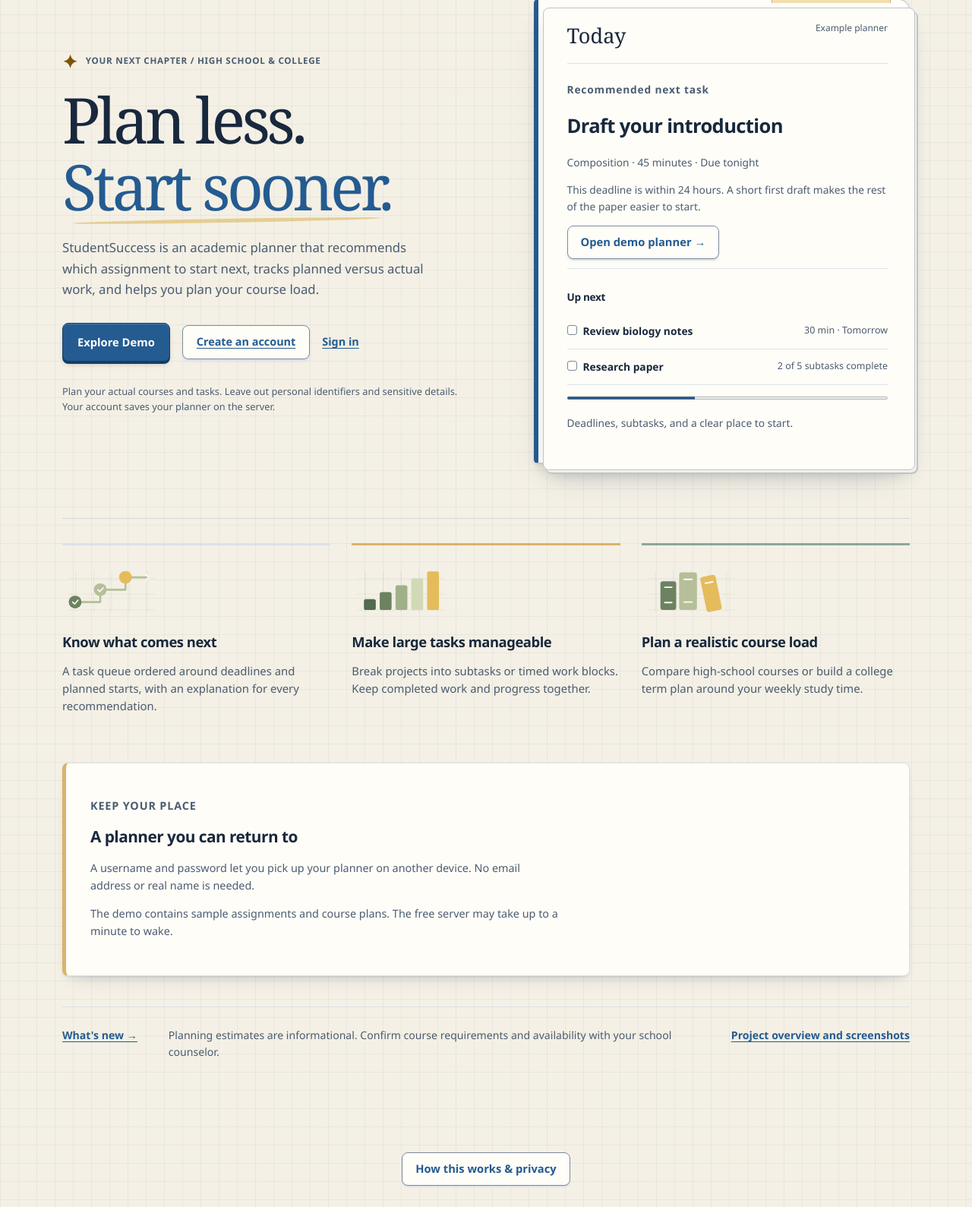
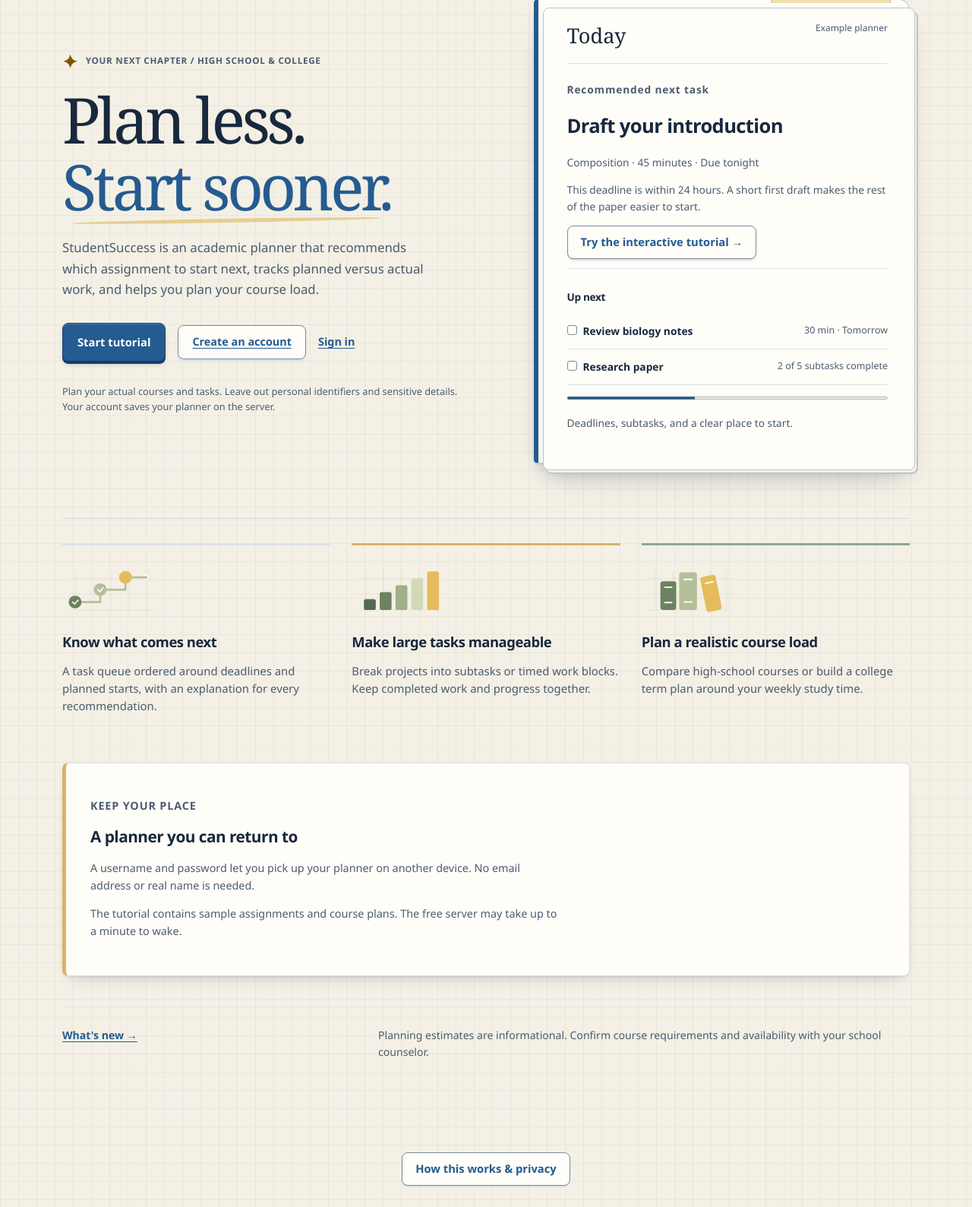
Before and after one commit to JVijay08/StudentSuccess, a Flask app: page / in a window 1280 px wide. Shown: the part 173-1762 px from the top of the page at 76% size. Run offline with Flask 3, Linux system fonts and the light colour scheme.

Commit message:
Replace public demo entry with an interactive practice tutorial

```diff
--- a/app.py
+++ b/app.py
@@ -33,6 +33,8 @@ def create_app(test_config=None):
     db.init_app(app)
 
     app.register_blueprint(auth_bp)
+    from routes.tutorial_routes import tutorial_bp
+    app.register_blueprint(tutorial_bp)
     app.jinja_env.globals["access_csrf_token"] = csrf_token
     app.register_blueprint(course_bp)
     app.register_blueprint(main_bp)
--- a/routes/settings_routes.py
+++ b/routes/settings_routes.py
@@ -105,7 +105,7 @@ def settings():
 def change_password():
     verify_csrf()
     if session.get("demo_mode"):
-        flash("The demo account does not have a reusable password.", "warning")
+        flash("Practice accounts do not have a reusable password.", "warning")
         return redirect(return_url("settings.settings"))
     current = request.form.get("current_password", "")
     new = request.form.get("new_password", "")
@@ -244,6 +244,9 @@ def clear_history():
 @settings_bp.post("/settings/delete-account")
 @login_required
 def delete_account():
+    if session.get('tutorial_mode'):
+        from routes.tutorial_routes import finish
+        return finish()
     password = request.form.get("password", "")
     verify_csrf()
     if not session.get("demo_mode") and not check_password(password, g.current_user.password_hash):
--- /dev/null
+++ b/routes/tutorial_routes.py
@@ -0,0 +1,129 @@
+"""A guided tour in disposable data, never in a student's own planner."""
+from flask import Blueprint, abort, g, redirect, render_template, request, session, url_for
+from extensions import db
+from models import User, Task
+from services.auth_service import login_required
+from services.access_service import verify_csrf
+from services.settings_service import get_or_create_settings
+
+tutorial_bp = Blueprint('tutorial', __name__)
+
+# Instructions describe real controls; advancing never pretends an exercise was done.
+STEPS = [
+    ('Welcome to your practice planner', 'Today gives you one clear place to start. This is a separate sample account: experiment freely. Use Show me to find a control, then try it. Next section is always available if you prefer to skip an exercise.', 'main.dashboard', '.focus-card'),
+    ('Start your first task', 'Choose Start this task on the recommended assignment. Its status changes to In progress. The recommendation explains where to begin; it is a planning suggestion, not a grade.', 'main.dashboard', '.start-next-task button'),
+    ('Complete it and see what comes next', 'Choose Complete task when you are done. Recording minutes is optional in the three-dot menu. Today then brings your next assignment forward.', 'main.dashboard', '.complete-next-task button'),
+    ('Build your task queue', 'Open Add a task. Try a sample title, deadline, and realistic work estimate. Choose a saved course or your own subject. Schedule, repeat & other details contains optional controls.', 'tasks.tasks', '.task-entry>summary'),
+    ('Reschedule from the task menu', 'Open the three dots on an unstarted task, then Reschedule. Change its planned start without changing its deadline. Editing the task lets you change the deadline too.', 'tasks.tasks', '.task-card .task-menu>summary'),
+    ('Break a large assignment into steps', 'This assignment has its own detail page. Add a small subtask or split the estimate into work blocks. Steps have their own completion controls; optional breaks stay separate from working minutes.', 'tasks.task_detail', '[data-paper-detail]'),
+    ('Find completed work and queue tools', 'Open Completed to revisit finished work or undo completion. Explore sorting, filtering, and import/export below the queue. Today also has a Full dashboard view for progress and workload summaries.', 'tasks.tasks', '#completed-tasks>summary'),
+    ('Choose high-school courses', 'Open Filter courses to choose a catalog and narrow results. Open course details, compare two or more courses, or add one to your plan. Catalog notes explain coverage and unverified information.', 'courses.course_explorer', '.filter-panel'),
+    ('Add college courses alongside high school', 'Open Add a college course for dual enrollment. Search for a college, then enter its course and your high-school grade. Each course can belong to a different college. Credit transfer is not automatically verified.', 'courses.course_explorer', '#college-entry>summary'),
+    ('See the four-year plan', 'Your saved courses are grouped by grade. Review the estimated workload, change plans, and open course assignments to create tasks and steps. College courses sit alongside the high-school plan.', 'courses.course_plan', '.plan-grid'),
+    ('Try the college preset', 'We switched only this practice account to college planning. Terms replace school grades. Add courses from multiple colleges, track credits and requirements, and set a program or term goal in planning preferences.', 'terms.plan', '.college-context,.term-overview,.term-grid'),
+    ('Make the planner comfortable', 'Try text size, contrast, Reduce motion, reminders, and your education preset. Save all settings applies your choices. Account tools also let you export or delete data. Real accounts use a username and password, without email.', 'settings.settings', '#workspace-settings'),
+    ('Personalize how you study', 'Choose your study budget, academic goals, and planning preferences. New accounts complete this setup before using the planner; you can return here from Settings whenever your plans change.', 'profile.onboarding', '.onboarding-sheet'),
+    ('Read your progress without judgment', 'The full dashboard brings together timing history, completed work, and course workload. Open the timing graphs to explore patterns. Early starts count as on time; they do not cancel out late starts. These summaries are planning tools, not grades.', 'main.dashboard', '.timing-panel'),
+    ('Explore the college directory', 'Search by college name, city, or state. You can choose a default for new courses; existing courses keep their own college. Read the directory source notes and verify courses, admission, and transfer credit with the institution.', 'colleges.browse', '.college-search'),
+    ('Follow updates and find your way back', 'Search the Updates page to see what changed. The top navigation returns to Today, Tasks, and your course plan. The gear menu contains settings and this tutorial. You can explore any page and return to the current section.', 'main.updates', '#update-query'),
+    ('You are ready to plan', 'You have reached the end of the guide. Explore any section again or finish to delete this practice workspace. Your own account stays separate. Use real coursework, but leave out full names, student numbers, and other sensitive details.', 'main.dashboard', '.app-bar'),
+]
+
+
+def step_url(index):
+    endpoint = STEPS[index][2]
+    if index == 13:
+        return url_for(endpoint, view='full')
+    if endpoint == 'tasks.task_detail':
+        task = db.session.get(Task, session.get('tutorial_task'))
+        if task and task.student_profile.user_id == session.get('user_id'):
+            return url_for(endpoint, task_id=task.id)
+        return url_for('tasks.tasks')
+    return url_for(endpoint)
+
+
+@tutorial_bp.app_context_processor
+def tutorial_context():
+    if not session.get('tutorial_mode') or not session.get('demo_mode') or not getattr(g, 'current_user', None):
+        return {'tutorial': None}
+    index = min(max(session.get('tutorial_step', 0), 0), len(STEPS)-1)
+    title, description, endpoint, target = STEPS[index]
+    return {'tutorial': dict(index=index, title=title, description=description,
+        target=target, url=step_url(index), steps=STEPS, total=len(STEPS))}
+
+
+@tutorial_bp.post('/tutorial/start')
+def start():
+    verify_csrf()
+    if session.get('user_id') and not session.get('demo_mode'):
+        return login_required(_start)()
+    return _start()
+
+
+def _start():
+    from routes.auth_routes import start_demo
+    previous = session.get('tutorial_return')
+    if session.get('user_id') and not session.get('demo_mode'):
+        previous = {key: session[key] for key in ('user_id', 'auth_version', '_last_active', 'access_version') if key in session}
+    if session.get('demo_mode'):
+        old = db.session.get(User, session.get('user_id'))
+        if old and old.username.startswith('demo-'):
+            db.session.delete(old)
+            db.session.commit()
+    response = start_demo()
+    session['tutorial_mode'] = True
+    session['tutorial_step'] = 0
+    if previous:
+        session['tutorial_return'] = previous
+    user = db.session.get(User, session['user_id'])
+    settings = get_or_create_settings(user)
+    settings.dashboard_mode = 'focus'
+    db.session.commit()
+    task = Task.query.filter_by(student_profile_id=user.profile.id, status='not_started').order_by(Task.id.desc()).first()
+    session['tutorial_task'] = task.id
+    return response
+
+
+@tutorial_bp.post('/tutorial/step')
+@login_required
+def advance():
+    verify_csrf()
+    if not session.get('tutorial_mode') or not session.get('demo_mode'):
+        abort(403)
+    try:
+        index = int(request.form.get('step', '0'))
+    except ValueError:
+        abort(400)
+    if not 0 <= index < len(STEPS):
+        abort(400)
+    session['tutorial_step'] = index
+    if 7 <= index <= 10:
+        settings = get_or_create_settings(g.current_user)
+        settings.academic_context = 'college' if index == 10 else 'high_school'
+        db.session.commit()
+    return redirect(step_url(index))
+
+
+@tutorial_bp.post('/tutorial/finish')
+@login_required
+def finish():
+    verify_csrf()
+    if not session.get('tutorial_mode') or not session.get('demo_mode') or not g.current_user.username.startswith('demo-'):
+        abort(403)
+    previous = session.get('tutorial_return')
+    db.session.delete(g.current_user)
+    db.session.commit()
+    session.clear()
+    if previous:
+        user = db.session.get(User, previous.get('user_id'))
+        if user and user.auth_version == previous.get('auth_version', 0):
+            session.update(previous)
+            session.permanent = True
+            # Normal authentication still checks inactivity and credential versions.
+            return redirect(url_for('main.dashboard'))
+    return redirect(url_for('tutorial.finished'))
+
+
+@tutorial_bp.get('/tutorial/finished')
+def finished():
+    return render_template('tutorial_finished.html')
--- a/templates/_accessibility_body.html
+++ b/templates/_accessibility_body.html
@@ -10,6 +10,7 @@
       <p>Workspace options</p>
       <a href="{{ nav_url('settings.settings') }}">Settings <span>Appearance, preferences &amp; account</span></a>
       <a href="{{ nav_url('main.updates') }}">Updates <span>What&apos;s changed</span></a>
+      {% if not session.get('tutorial_mode') %}<form method="post" action="{{ url_for('tutorial.start') }}"><input type="hidden" name="csrf_token" value="{{ access_csrf_token() }}"><button type="submit">Interactive tutorial</button></form>{% endif %}
       <form method="post" action="{{ url_for('auth.logout') }}"><button type="submit">Log out</button></form>
     </div>
   </details>
@@ -24,3 +25,5 @@
 {% endif %}
 
 {% if session.get('user_id') and g.current_user is defined and not g.current_user.onboarding_completed %}<div class="setup-top"><strong>StudentSuccess</strong><form method="post" action="{{ url_for('auth.logout') }}"><button class="secondary">Sign out</button></form></div>{% endif %}
+
+{% include '_tutorial.html' %}
--- a/templates/_accessibility_head.html
+++ b/templates/_accessibility_head.html
@@ -30,3 +30,5 @@ for (const phase of ['pageswap','pagereveal']) window.addEventListener(phase, ev
   else event.viewTransition.skipTransition();
 });
 </script>
+
+{% if tutorial %}<link rel="stylesheet" href="{{ url_for('static',filename='css/tutorial.css') }}"><script src="{{ url_for('static',filename='js/tutorial.js') }}" defer></script>{% endif %}
--- /dev/null
+++ b/templates/_tutorial.html
@@ -0,0 +1,19 @@
+{% if tutorial %}
+<aside id="tutorial-guide" class="tutorial-guide" aria-label="Interactive tutorial" data-target="{{ tutorial.target }}" data-step="{{ tutorial.index }}">
+  <details open id="tutorial-panel">
+    <summary>Tutorial <span>{{ tutorial.index + 1 }} of {{ tutorial.total }} · Practice workspace</span></summary>
+    <div class="tutorial-content">
+      <h2>{{ tutorial.title }}</h2><p>{{ tutorial.description }}</p>
+      <p class="tutorial-hint" role="status" id="tutorial-hint">Try the controls on the page. Skipping an exercise is fine.</p>
+      <noscript><p>Follow the instructions above to find each control. Section navigation works without JavaScript; highlighting needs JavaScript.</p></noscript>
+      <div class="tutorial-actions">
+        <button type="button" id="tutorial-show" hidden>Show me</button>
+        <a href="{{ tutorial.url }}">Return to this section</a>
+        <form method="post" action="{{ url_for('tutorial.advance') }}"><input type="hidden" name="csrf_token" value="{{ access_csrf_token() }}">{% if tutorial.index > 0 %}<button name="step" value="{{ tutorial.index - 1 }}" class="secondary">Back</button>{% endif %}{% if tutorial.index + 1 < tutorial.total %}<button name="step" value="{{ tutorial.index + 1 }}">Next section</button>{% endif %}</form>
+      </div>
+      <details class="tutorial-sections"><summary>Jump to a section</summary><form method="post" action="{{ url_for('tutorial.advance') }}"><input type="hidden" name="csrf_token" value="{{ access_csrf_token() }}"><label>Section<select name="step">{% for step in tutorial.steps %}<option value="{{ loop.index0 }}" {% if loop.index0 == tutorial.index %}selected{% endif %}>{{ loop.index }}. {{ step[0] }}</option>{% endfor %}</select></label><button>Go to section</button></form></details>
+      <form method="post" action="{{ url_for('tutorial.finish') }}" class="tutorial-exit"><input type="hidden" name="csrf_token" value="{{ access_csrf_token() }}"><button class="secondary">{{ 'Finish tutorial' if tutorial.index + 1 == tutorial.total else 'Exit tutorial' }}</button><span>Deletes practice data{% if session.get('tutorial_return') %} and returns to your account{% endif %}.</span></form>
+    </div>
+  </details>
+</aside>
+{% endif %}
--- a/templates/_welcome.html
+++ b/templates/_welcome.html
@@ -5,8 +5,8 @@
     <h2 id="welcome-title" tabindex="-1">Welcome to StudentSuccess</h2>
     <p id="welcome-intro">Create an account with a username and password, personalize your planner, and start with one task.</p>
     <div class="welcome-warning"><strong>Plan your actual courses and tasks.</strong><p>Course names, college selections, deadlines, and everyday tasks are welcome. Leave out full names, student IDs, email addresses, phone numbers, home addresses, passwords, and private records.</p></div>
-    <details class="welcome-more"><summary>Accounts, saved plans, and the demo</summary><p>No email address or real name is needed. Save your username and password in a password manager. Plans are stored on our server and can be exported or deleted in Settings. The demo uses sample data.</p></details>
-    <div class="welcome-actions"><form method="post" action="{{ url_for('auth.start_demo') }}" data-welcome-choice><button type="submit" class="welcome-primary">Explore Demo</button></form><a href="{{ nav_url('auth.register') }}" data-welcome-choice>Create an account</a><a href="{{ nav_url('auth.login') }}" data-welcome-choice>Sign in</a></div>
+    <details class="welcome-more"><summary>Accounts, saved plans, and the tutorial</summary><p>No email address or real name is needed. Save your username and password in a password manager. Plans are stored on our server and can be exported or deleted in Settings. The tutorial uses sample data.</p></details>
+    <div class="welcome-actions"><form method="post" action="{{ url_for('tutorial.start') }}" data-welcome-choice><input type="hidden" name="csrf_token" value="{{ access_csrf_token() }}"><button type="submit" class="welcome-primary">Start tutorial</button></form><a href="{{ nav_url('auth.register') }}" data-welcome-choice>Create an account</a><a href="{{ nav_url('auth.login') }}" data-welcome-choice>Sign in</a></div>
     <button id="welcome-close" type="button">Continue browsing</button>
   </div>
 </dialog>
--- a/templates/dashboard.html
+++ b/templates/dashboard.html
@@ -29,7 +29,7 @@
         {% endif %}
       {% endwith %}
 
-      {% if session.get('demo_mode') %}
+      {% if session.get('demo_mode') and not session.get('tutorial_mode') %}
         <div class="demo-banner" role="status"><strong>Demo workspace.</strong> Explore freely—this sample account contains no real student information.</div>
 
       {% endif %}
--- a/templates/landing.html
+++ b/templates/landing.html
@@ -33,23 +33,22 @@
         <p class="eyebrow notebook-kicker"><span aria-hidden="true">&#10022;</span> YOUR NEXT CHAPTER / HIGH SCHOOL &amp; COLLEGE</p>
         <h1>Plan less.<br><em>Start sooner.</em></h1>
         <p class="lede">StudentSuccess is an academic planner that recommends which assignment to start next, tracks planned versus actual work, and helps you plan your course load.</p>
-        <div class="hero-actions"><form method="post" action="{{ url_for('auth.start_demo') }}">{% include '_navigation_fields.html' %}<button class="primary-action">Explore Demo</button></form>
+        <div class="hero-actions"><form method="post" action="{{ url_for('tutorial.start') }}">{% include '_navigation_fields.html' %}<input type="hidden" name="csrf_token" value="{{ access_csrf_token() }}"><button class="primary-action">Start tutorial</button></form>
           <a class="secondary-action" href="{{ nav_url('auth.register') }}">Create an account</a>
           <a href="{{ nav_url('auth.login') }}">Sign in</a>
         </div>
         <p class="prototype-note">Plan your actual courses and tasks. Leave out personal identifiers and sensitive details. Your account saves your planner on the server.</p>
       </div>
-    <section class="product-preview" aria-label="Example of the task planner"><div class="notebook-tab" aria-hidden="true">ONE STEP AT A TIME</div><div class="preview-top"><strong>Today</strong><span>Example planner</span></div><p class="eyebrow">Recommended next task</p><h2>Draft your introduction</h2><p>Composition &middot; 45 minutes &middot; Due tonight</p><p class="recommendation-brief">This deadline is within 24 hours. A short first draft makes the rest of the paper easier to start.</p><form method="post" action="{{ url_for('auth.start_demo') }}">{% include '_navigation_fields.html' %}<button class="secondary">Open demo planner &rarr;</button></form><div class="preview-queue"><h3>Up next</h3><p><strong>Review biology notes</strong><span>30 min &middot; Tomorrow</span></p><p><strong>Research paper</strong><span>2 of 5 subtasks complete</span></p><progress value="40" max="100">40%</progress></div><p class="preview-caption">Deadlines, subtasks, and a clear place to start.</p></section>
+    <section class="product-preview" aria-label="Example of the task planner"><div class="notebook-tab" aria-hidden="true">ONE STEP AT A TIME</div><div class="preview-top"><strong>Today</strong><span>Example planner</span></div><p class="eyebrow">Recommended next task</p><h2>Draft your introduction</h2><p>Composition &middot; 45 minutes &middot; Due tonight</p><p class="recommendation-brief">This deadline is within 24 hours. A short first draft makes the rest of the paper easier to start.</p><form method="post" action="{{ url_for('tutorial.start') }}">{% include '_navigation_fields.html' %}<input type="hidden" name="csrf_token" value="{{ access_csrf_token() }}"><button class="secondary">Try the interactive tutorial &rarr;</button></form><div class="preview-queue"><h3>Up next</h3><p><strong>Review biology notes</strong><span>30 min &middot; Tomorrow</span></p><p><strong>Research paper</strong><span>2 of 5 subtasks complete</span></p><progress value="40" max="100">40%</progress></div><p class="preview-caption">Deadlines, subtasks, and a clear place to start.</p></section>
     </section>
 
 
     <section class="feature-grid" aria-label="What you can do"><article><div class="feature-art">{{ illustration("steps") }}</div><h2>Know what comes next</h2><p>A task queue ordered around deadlines and planned starts, with an explanation for every recommendation.</p></article><article><div class="feature-art">{{ illustration("momentum") }}</div><h2>Make large tasks manageable</h2><p>Break projects into subtasks or timed work blocks. Keep completed work and progress together.</p></article><article><div class="feature-art">{{ illustration("books") }}</div><h2>Plan a realistic course load</h2><p>Compare high-school courses or build a college term plan around your weekly study time.</p></article></section>
-    <section class="storage-choice"><p class="eyebrow">KEEP YOUR PLACE</p><h2>A planner you can return to</h2><p>A username and password let you pick up your planner on another device. No email address or real name is needed.</p><p>The demo contains sample assignments and course plans. The free server may take up to a minute to wake.</p></section>
+    <section class="storage-choice"><p class="eyebrow">KEEP YOUR PLACE</p><h2>A planner you can return to</h2><p>A username and password let you pick up your planner on another device. No email address or real name is needed.</p><p>The tutorial contains sample assignments and course plans. The free server may take up to a minute to wake.</p></section>
 
     <footer>
       <p><a href="{{ nav_url('main.updates') }}">What&apos;s new &rarr;</a></p>
       <p>Planning estimates are informational. Confirm course requirements and availability with your school counselor.</p>
-      <p><a href="https://github.com/JVijay08/StudentSuccess-showcase">Project overview and screenshots</a></p>
     </footer>
   </main>
   <script src="{{ url_for('static', filename='js/accessibility.js') }}"></script>
--- a/templates/local_planner.html
+++ b/templates/local_planner.html
@@ -56,7 +56,7 @@
         <p id="workload" role="status"></p><ul id="courses" class="items"></ul><p class="hint">These are your estimates, not official course requirements. Confirm requirements with your school counselor.</p>
       </section>
       <section class="card" id="storage" aria-labelledby="storage-heading"><h2 id="storage-heading">Your browser. Your plan.</h2><p id="storage-state">Saved on this browser; not uploaded to StudentSuccess.</p><p>Anyone using this browser profile can access your plan. Clearing site data, using private browsing, or switching devices can mean losing access. Download a backup to keep a copy or move it to another device.</p><div class="actions"><button id="export" type="button">Download backup</button><label class="file-label" for="import">Restore backup<input id="import" type="file" accept=".json,application/json"></label><button id="clear" class="danger" type="button">Erase this browser's plan</button></div><p class="hint">Backups contain your task and course details. Keep them somewhere private. Restoring replaces the plan in this browser.</p>
-        <details><summary>What does the website receive?</summary><p>The server receives ordinary page, asset, and public catalog-bundle requests, which may appear in hosting logs. This planner does not upload task text, course details, or backups. There is no automatic sync. Existing account workspaces and the demo use server storage and remain separate from this plan.</p><a href="{{ nav_url('auth.login') }}">Open an existing account</a></details>
+        <details><summary>What does the website receive?</summary><p>The server receives ordinary page, asset, and public catalog-bundle requests, which may appear in hosting logs. This planner does not upload task text, course details, or backups. There is no automatic sync. Existing account workspaces and the tutorial use server storage and remain separate from this plan.</p><a href="{{ nav_url('auth.login') }}">Open an existing account</a></details>
       </section>
     <footer>StudentSuccess · Plan less. Start sooner.</footer></main>
   </div>
--- /dev/null
+++ b/templates/tutorial_finished.html
@@ -0,0 +1 @@
+<!doctype html><html lang="en"><head><meta charset="utf-8"><meta name="viewport" content="width=device-width,initial-scale=1"><title>Tutorial finished | StudentSuccess</title><link rel="stylesheet" href="{{ url_for('static',filename='css/onboarding.css') }}">{% include '_accessibility_head.html' %}</head><body>{% include '_accessibility_body.html' %}<main id="main-content"><section class="account-sheet"><p class="eyebrow">YOUR NEXT STEP</p><h1>Make room for your own plans.</h1><p>Your tutorial workspace has been deleted. Start your planner with a username and password. No email or real name is needed.</p><p><a class="button" href="{{ url_for('auth.register') }}">Create an account</a></p><p><a href="{{ url_for('auth.login') }}">Sign in to your account</a></p><form method="post" action="{{ url_for('tutorial.start') }}"><input type="hidden" name="csrf_token" value="{{ access_csrf_token() }}"><button class="secondary">Restart tutorial</button></form><p><a href="{{ url_for('main.home') }}">Back to home</a></p></section></main></body></html>
```
Also changed, not shown: scripts/check_tutorial.py (added, +67 -0 lines), static/css/tutorial.css (added, +17 -0 lines), static/js/tutorial.js (added, +33 -0 lines), tests/test_feedback_overhaul.py (+1 -1 lines), tests/test_routes.py (+1 -1 lines), tests/test_tutorial.py (added, +84 -0 lines).
